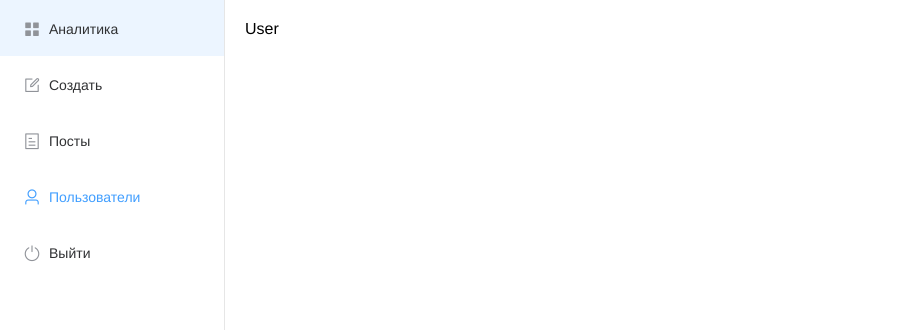
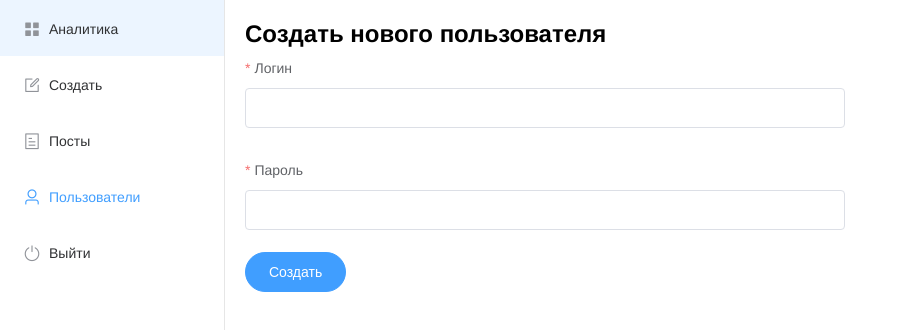
Before and after one commit to hardhill/nuxt-blog, a Nuxt app: page /admin/user in a window 1280 px wide. Shown: the top 330 px of the page, without its empty margins (0-908 px from the left). Built offline with nearby package versions, Linux system fonts and the light colour scheme; no server answers.

Commit message:
user registration

```diff
--- a/pages/admin/user.vue
+++ b/pages/admin/user.vue
@@ -1,9 +1,77 @@
 <template>
-    <div>User</div>
+    <div class="form-container"><el-form :model="controls" :rules="rules" ref="form" @submit.native.prevent="onSubmit">
+      <h2>Создать нового пользователя</h2>
+      <el-form-item label="Логин" prop="login">
+        <el-input v-model.trim="controls.login"></el-input>
+      </el-form-item>
+      <el-form-item label="Пароль" prop="password">
+        <el-input type="password" v-model="controls.password"></el-input>
+      </el-form-item>
+      <el-form-item>
+        <el-button type="primary" native-type="submit" round :loading="loading">Создать</el-button>
+      </el-form-item>
+    </el-form></div>
 </template>
 <script>
 export default {
     layout:'admin',
-     middleware:['admin-auth']
+     middleware:['admin-auth'],
+     data: () => {
+    return {
+      loading: false,
+      controls: {
+        login: "",
+        password: ""
+      },
+      rules: {
+        login: [
+          {
+            required: true,
+            message: "Введите логин",
+            trigger: "blur"
+          }
+        ],
+        password: [
+          {
+            required: true,
+            message: "Пароль обязателен",
+            trigger: "blur"
+          }
+        ]
+      }
+    };
+  },
+  methods:{
+      onSubmit(){
+          this.$refs.form.validate(async valid=>{
+              if(valid){
+                  this.loading = true
+                  try {
+                     const formData = {
+                         login:this.controls.login,
+                         password:this.controls.password
+                     }
+
+                    await this.$store.dispatch('auth/userCreated',formData)
+                    this.$message.success('Новый пользователь добавлен')
+                    this.controls.login = ''
+                    this.controls.password = ''
+                    this.loading = false
+
+
+                  } catch (error) {
+                      console.log(error)
+                      this.loading = false
+                  }
+
+              }
+          })
+      }
+  }
 }
 </script>
+<style lang="scss" scoped>
+.form-container{
+    width: 600px;
+}
+</style>
--- a/store/auth.js
+++ b/store/auth.js
@@ -1,5 +1,5 @@
 export const state = ()=>({
-    token:null
+    token:true
 })
 
 export const mutations = {
```
